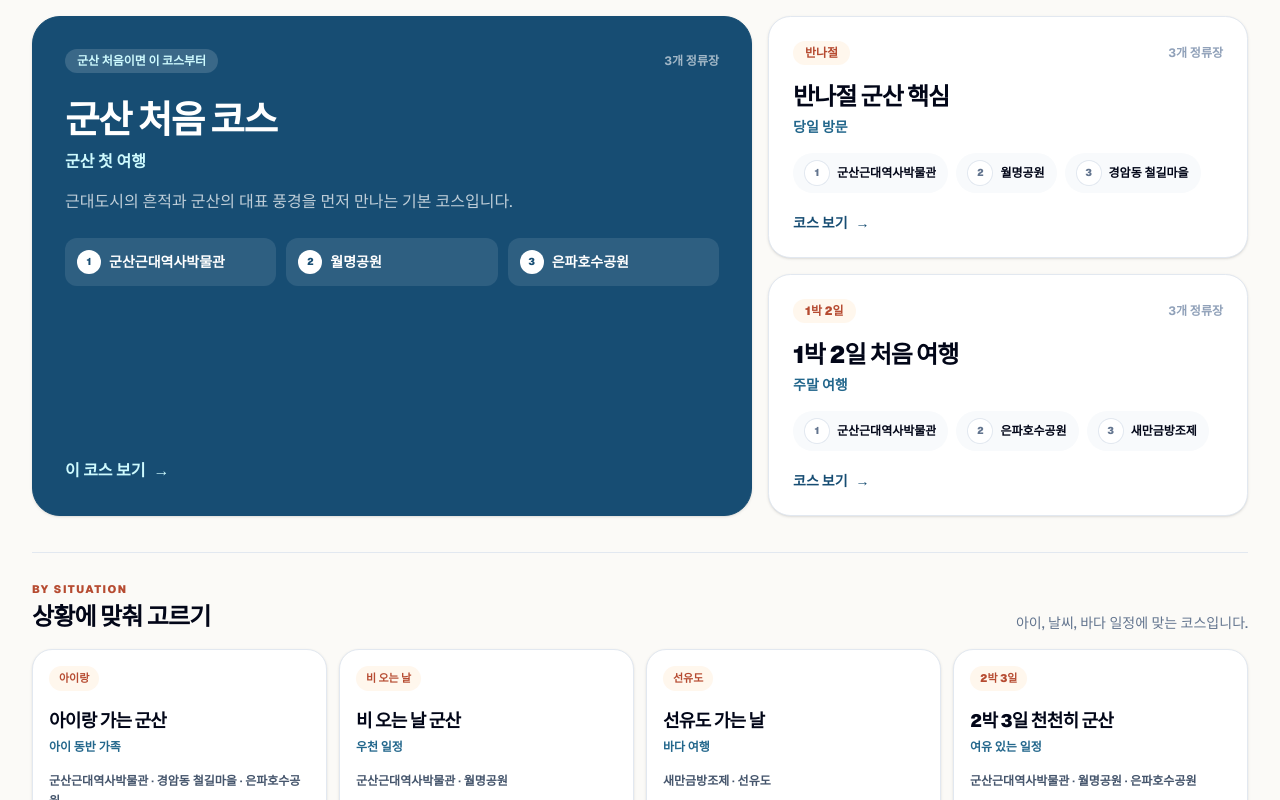
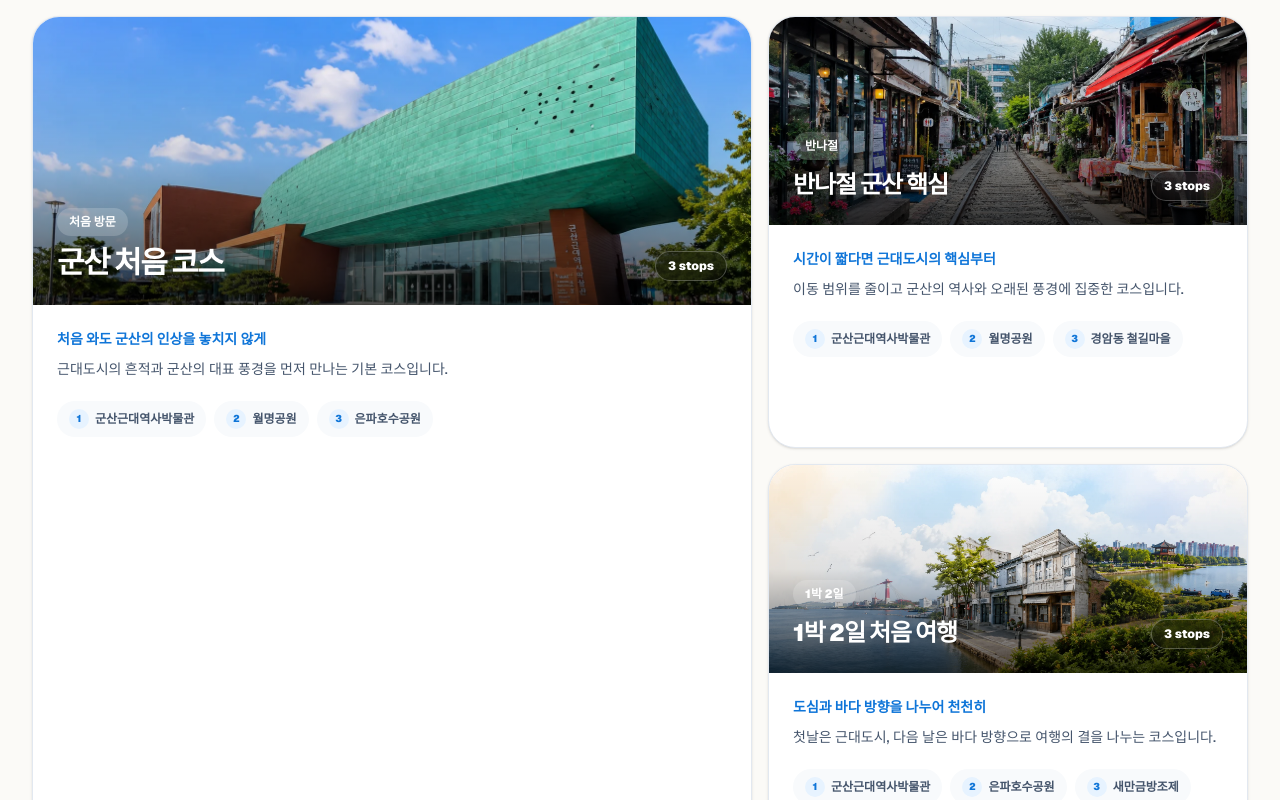
Before and after one commit to Aprasaks/gunsan-com, a Next.js app: page / in a window 1280 px wide. Shown: the part 1560-2360 px from the top of the page. Built offline with nearby package versions, Linux system fonts and the light colour scheme; no server answers; a web font is replaced by a local one.

Commit message:
refactor: make course cards visual and preview-first

```diff
--- a/components/HomeCourseCard.tsx
+++ b/components/HomeCourseCard.tsx
@@ -1,3 +1,4 @@
+import Image from "next/image";
 import Link from "next/link";
 
 import type { Course } from "@/types/course";
@@ -9,91 +10,69 @@ type HomeCourseCardProps = {
   variant: HomeCourseCardVariant;
 };
 
+const courseImages: Partial<Record<Course["theme"], string>> = {
+  "first-visit": "/images/places/gunsan-modern-history-museum.webp",
+  "half-day": "/images/places/gyeongam-dong-railroad-village.webp",
+  "one-night-two-days": "/images/gunsan-hero-banner.webp",
+  "two-nights-three-days": "/images/places/eunpa-lake-park.webp",
+  family: "/images/places/eunpa-lake-park.webp",
+  "rainy-day": "/images/places/gunsan-modern-history-museum.webp",
+  seonyudo: "/images/places/saemangeum-seawall.webp",
+};
+
 export default function HomeCourseCard({ course, variant }: HomeCourseCardProps) {
   const featured = variant === "featured";
-  const compact = variant === "compact";
-  const visibleStops = course.stops.slice(0, 3);
+  const image = courseImages[course.theme] ?? "/images/gunsan-hero-banner.webp";
+  const visibleStops = course.stops.slice(0, 4);
 
   return (
     <article
       id={`course-${course.slug}`}
       className={[
-        "flex h-full flex-col border shadow-sm transition hover:-translate-y-1 hover:shadow-lg",
-        featured
-          ? "rounded-[1.75rem] border-[#174d73] bg-[#174d73] p-6 text-white sm:p-8"
-          : compact
-            ? "rounded-[1.25rem] border-slate-200 bg-white p-4 text-slate-950"
-            : "rounded-[1.4rem] border-slate-200 bg-white p-5 text-slate-950 sm:p-6",
+        "group overflow-hidden rounded-[1.7rem] border border-slate-200 bg-white shadow-sm transition duration-300 hover:-translate-y-1 hover:shadow-xl",
+        featured ? "lg:min-h-[520px]" : "h-full",
       ].join(" ")}
     >
-      <div className="flex items-center justify-between gap-3">
-        <span className={[
-          "rounded-full font-black",
-          compact ? "px-2.5 py-1 text-[11px]" : "px-3 py-1 text-xs",
-          featured ? "bg-white/15 text-cyan-100" : "bg-orange-50 text-[#b64b31]",
-        ].join(" ")}>
-          {featured ? "군산 처음이면 이 코스부터" : course.durationLabel}
-        </span>
-        {!compact ? (
-          <span className={featured ? "text-xs font-bold text-white/60" : "text-xs font-bold text-slate-400"}>
-            {course.stops.length}개 정류장
-          </span>
-        ) : null}
+      <div className={featured ? "relative h-64 sm:h-72" : "relative h-52"}>
+        <Image
+          src={image}
+          alt=""
+          fill
+          sizes={featured ? "(max-width: 1024px) 100vw, 680px" : "(max-width: 768px) 100vw, 420px"}
+          className="object-cover transition duration-700 group-hover:scale-[1.04]"
+        />
+        <div className="absolute inset-0 bg-gradient-to-t from-black/68 via-black/10 to-transparent" />
+        <div className="absolute inset-x-0 bottom-0 flex items-end justify-between gap-4 p-5 text-white sm:p-6">
+          <div>
+            <span className="rounded-full bg-white/18 px-3 py-1.5 text-xs font-black backdrop-blur-md">{course.durationLabel}</span>
+            <h3 className={featured ? "mt-3 text-3xl font-black tracking-[-0.05em]" : "mt-3 text-2xl font-black tracking-[-0.045em]"}>{course.title}</h3>
+          </div>
+          <span className="rounded-full border border-white/25 bg-black/20 px-3 py-1.5 text-xs font-black backdrop-blur-md">{course.stops.length} stops</span>
+        </div>
       </div>
 
-      <h3 className={[
-        "font-black tracking-[-0.04em]",
-        featured ? "mt-6 text-3xl sm:text-[2.35rem]" : compact ? "mt-4 text-lg" : "mt-4 text-xl sm:text-2xl",
-      ].join(" ")}>
-        {course.title}
-      </h3>
+      <div className="flex h-full flex-col p-5 sm:p-6">
+        <p className="text-sm font-bold text-[#0f75d8]">{course.subtitle}</p>
+        <p className="mt-2 text-sm font-medium leading-6 text-slate-600">{course.summary}</p>
 
-      <p className={[
-        "font-bold",
-        featured ? "mt-2 text-base text-cyan-100" : compact ? "mt-1 text-xs text-[#23678c]" : "mt-1 text-sm text-[#23678c]",
-      ].join(" ")}>
-        {course.recommendedFor[0]}
-      </p>
-
-      {featured ? (
-        <p className="mt-4 max-w-xl text-sm leading-6 text-white/72 sm:text-base">{course.summary}</p>
-      ) : null}
-
-      {compact ? (
-        <p className="mt-4 line-clamp-2 text-xs font-semibold leading-5 text-slate-600">
-          {visibleStops.map((stop) => stop.title).join(" · ")}
-        </p>
-      ) : (
-        <ol className={featured ? "mt-6 grid gap-2.5 sm:grid-cols-3" : "mt-4 flex flex-wrap gap-2"} aria-label={`${course.title} 대표 정류장`}>
+        <ol className="mt-5 flex flex-wrap gap-2" aria-label={`${course.title} 주요 순서`}>
           {visibleStops.map((stop) => (
-            <li
-              key={stop.id}
-              className={[
-                "flex min-w-0 items-center gap-2 text-sm font-bold",
-                featured ? "rounded-xl bg-white/10 px-3 py-3" : "rounded-full bg-slate-50 px-3 py-2 text-xs",
-              ].join(" ")}
-            >
-              <span className={[
-                "grid h-6 w-6 shrink-0 place-items-center rounded-full text-[10px] font-black",
-                featured ? "bg-white text-[#174d73]" : "bg-white text-slate-500 ring-1 ring-slate-200",
-              ].join(" ")}>
-                {stop.order}
-              </span>
-              <span className="truncate">{stop.title}</span>
+            <li key={stop.id} className="inline-flex items-center gap-1.5 rounded-full bg-slate-50 px-3 py-2 text-xs font-bold text-slate-600">
+              <span className="grid h-5 w-5 place-items-center rounded-full bg-[#e7f3ff] text-[10px] font-black text-[#0f75d8]">{stop.order}</span>
+              {stop.title}
             </li>
           ))}
         </ol>
-      )}
 
-      <Link
-        href={`/courses/${course.slug}`}
-        className={[
-          "mt-auto inline-flex items-center font-black",
-          featured ? "pt-7 text-base text-cyan-100" : compact ? "pt-5 text-xs text-[#174d73]" : "pt-5 text-sm text-[#174d73]",
-        ].join(" ")}
-      >
-        {featured ? "이 코스 보기" : "코스 보기"} <span className="ml-2" aria-hidden="true">→</span>
-      </Link>
+        <div className="mt-auto flex flex-wrap gap-2 pt-6">
+          <Link href={`/courses/${course.slug}`} className="rounded-full bg-[#0d3557] px-4 py-2.5 text-sm font-black text-white transition hover:bg-[#092a46]">
+            코스 자세히 보기
+          </Link>
+          <Link href={`/courses/${course.slug}#preview`} className="rounded-full border border-slate-200 px-4 py-2.5 text-sm font-black text-slate-700 transition hover:border-[#0f75d8] hover:text-[#0f75d8]">
+            ▶ 미리 여행
+          </Link>
+        </div>
+      </div>
     </article>
   );
 }
```
